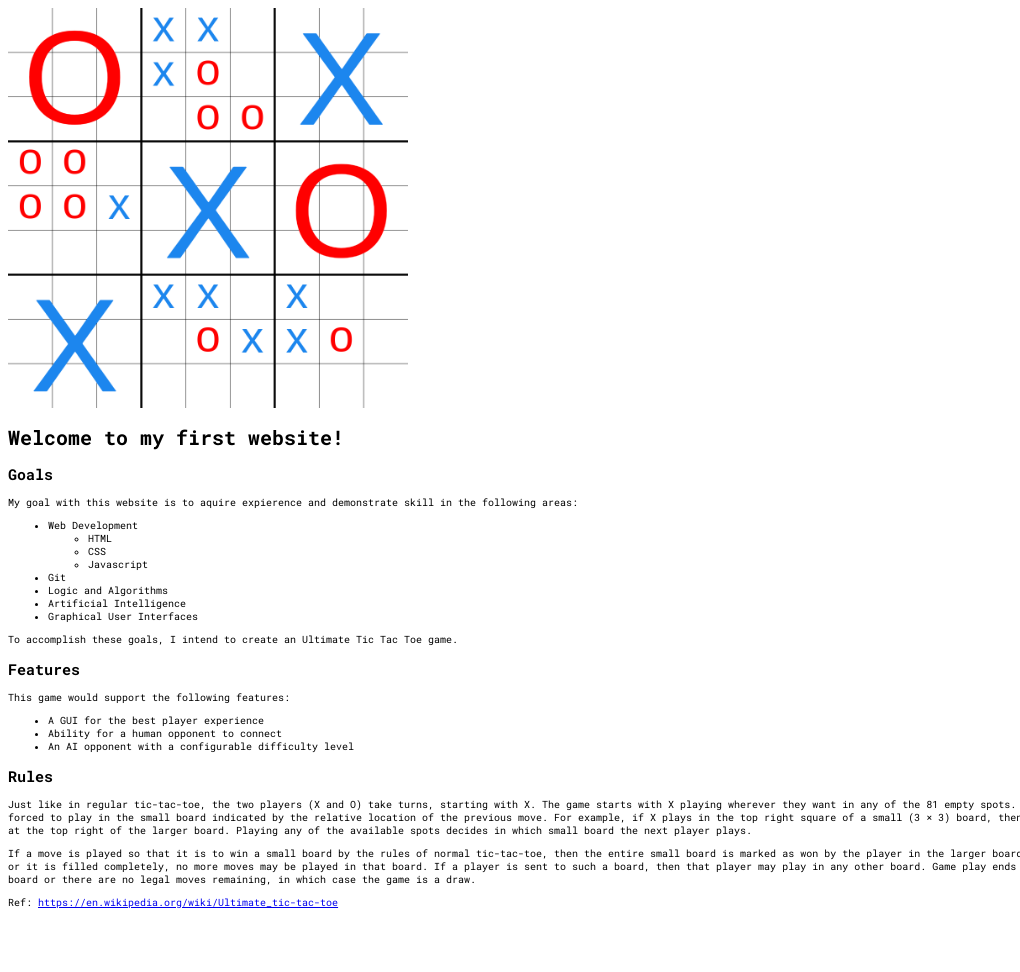
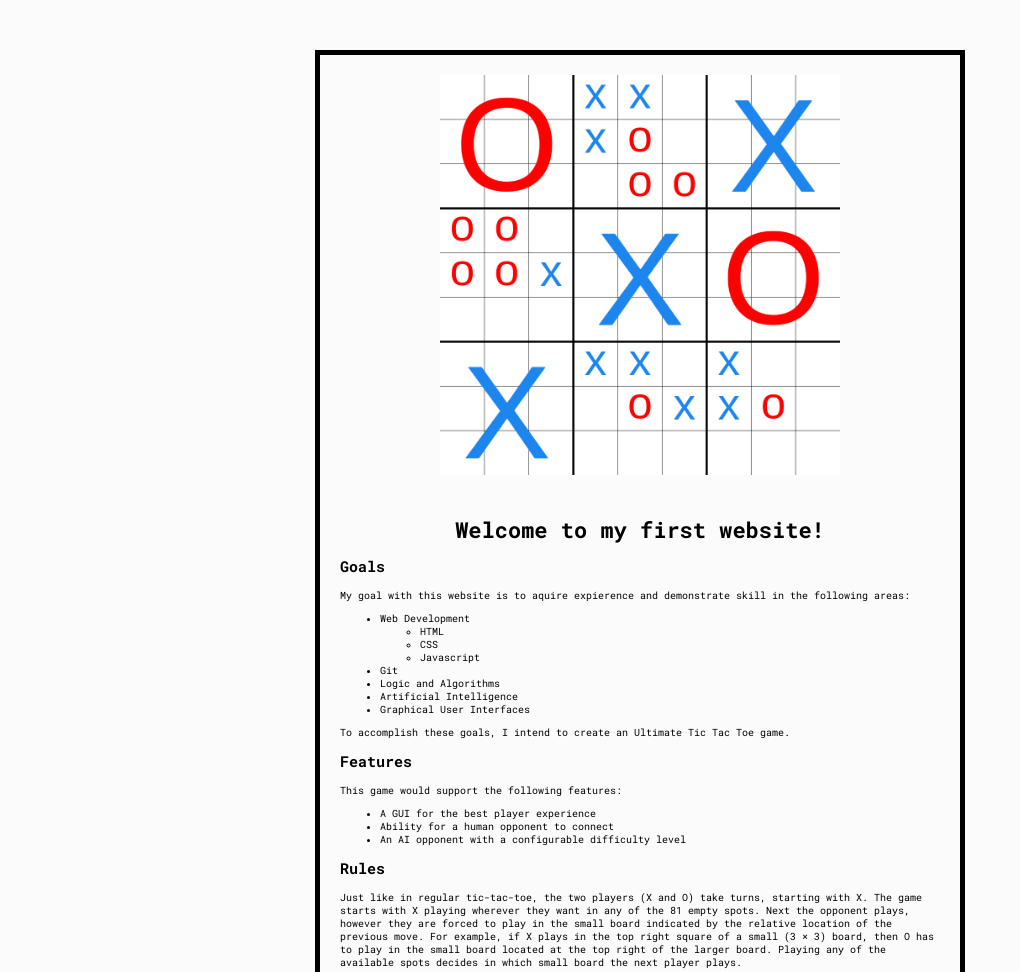
Before and after one commit to djschroeder/WebProjects, a plain HTML site: page index.html in a window 1280 px wide. Shown: the top 972 px of the page, without its empty margins (0-1020 px from the left). Before the commit the page ends 919 px from the top, so only its background shows below. Drawn offline with Linux system fonts and the light colour scheme.

Commit message:
more styling added

```diff
--- a/styles/style.css
+++ b/styles/style.css
@@ -7,3 +7,23 @@ html {
     font-family: 'Roboto Mono', monospace;
     font-size: 10px;
 }
+
+body {
+    width: 600px;
+    margin: 50px auto;
+    background-color: #fbfbfb;
+    padding: 20px;
+    border: 5px solid black;
+  }
+
+  img {
+    display: block;
+    margin: 0 auto;
+  }
+
+  h1 {
+    text-align: center;
+    font-size: 22px;
+    margin: 0;
+    padding: 40px 20px 0px;
+  }
```
